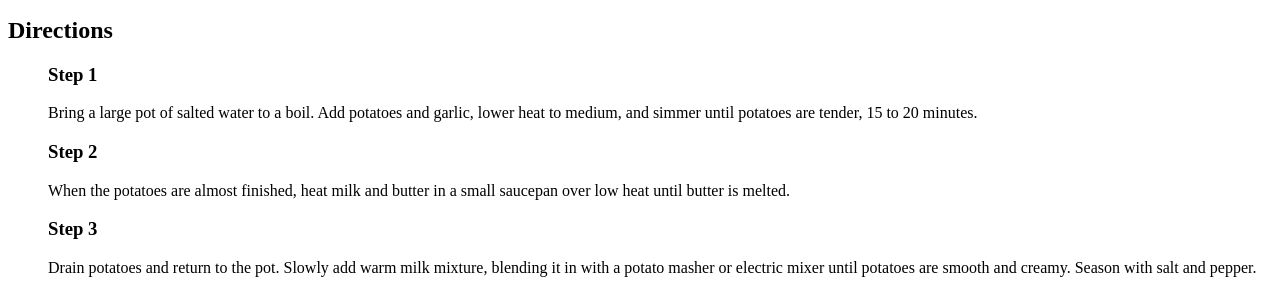
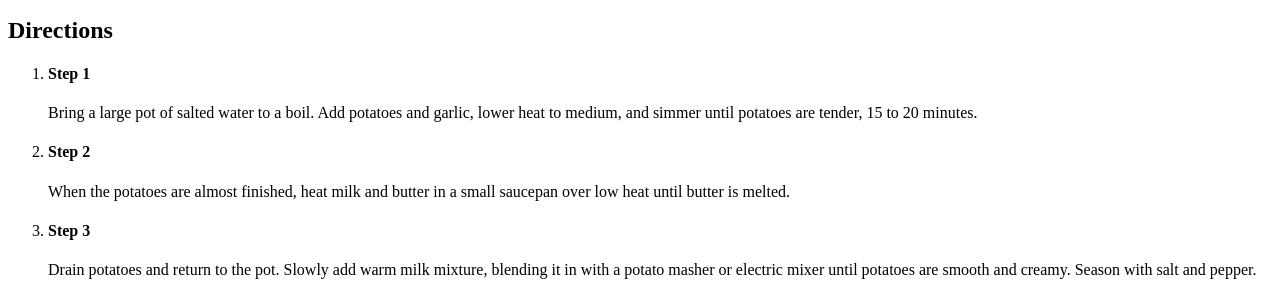
Before and after one commit to danielngira/odin-recipes, a plain HTML site: page recipes/mashed-potatoes.html in a window 1280 px wide. Shown: the part 796-1088 px from the top of the page. Drawn offline with Linux system fonts and the light colour scheme.

Commit message:
Fix list tags

```diff
--- a/recipes/mashed-potatoes.html
+++ b/recipes/mashed-potatoes.html
@@ -21,20 +21,20 @@
     </ul>
     <h2> Directions</h2>
     <ol>
-        <l1>
-            <h3>Step 1</h3>
+    <li>
+        <h4>Step 1</h4>
         Bring a large pot of salted water to a boil. Add potatoes and garlic, lower heat to medium, and simmer until potatoes
         are tender, 15 to 20 minutes.
-        </l1>
-        <l1>
-            <h3>Step 2</h3>
+    </li>
+    <li>
+        <h4>Step 2</h4>
         When the potatoes are almost finished, heat milk and butter in a small saucepan over low heat until butter is melted.
-        </l1>
-        <l1>
-            <h3>Step 3</h3>
+    </li>
+    <li>
+        <h4>Step 3</h4>
         Drain potatoes and return to the pot. Slowly add warm milk mixture, blending it in with a potato masher or electric
         mixer until potatoes are smooth and creamy. Season with salt and pepper.
-        </l1>
+    </li>
     </ol>
 </body>
 </html>
```
Lines whose indentation alone changed are shown as unchanged.
